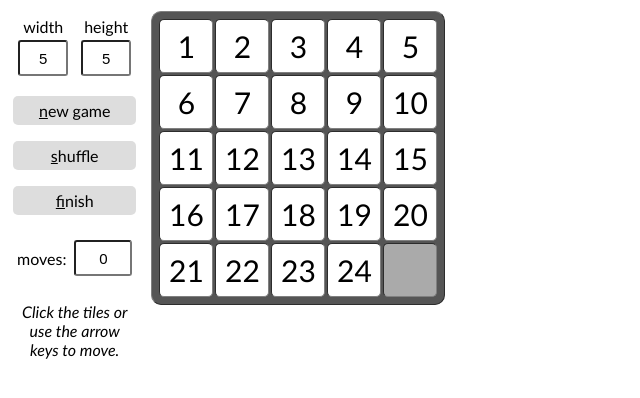
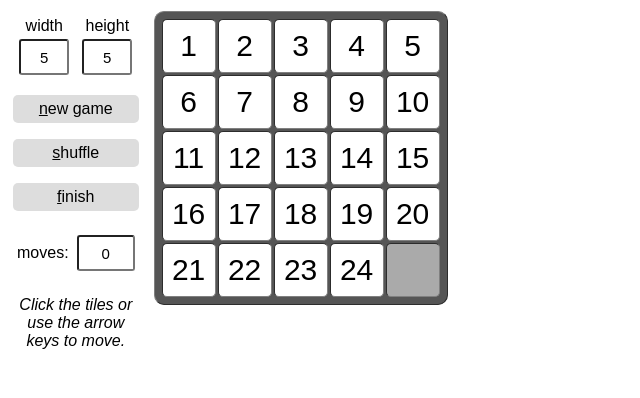
Before and after one commit to bananno/slidingpuzzle, a plain HTML site: page index.html in a window 1280 px wide. Shown: the whole page, without its empty margins (0-640 px from the left). Drawn offline with Linux system fonts and the light colour scheme.

Commit message:
Fix and update font style

```diff
--- a/style.css
+++ b/style.css
@@ -1,5 +1,5 @@
-body, table, td {
-  font-family: "Calibri"
+* {
+  font-family: Arial, Helvetica, sans-serif;
 }
 
 .toolButton {
```
